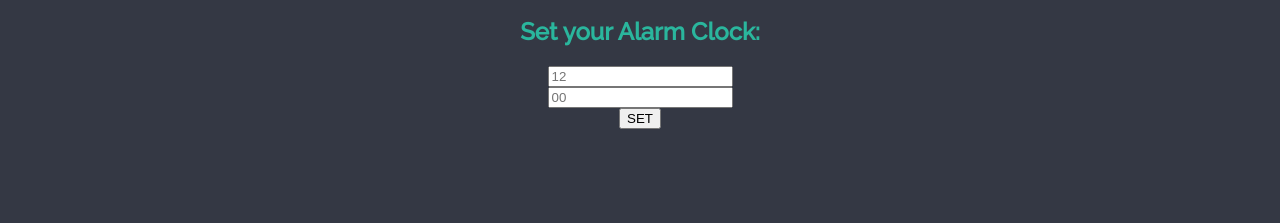
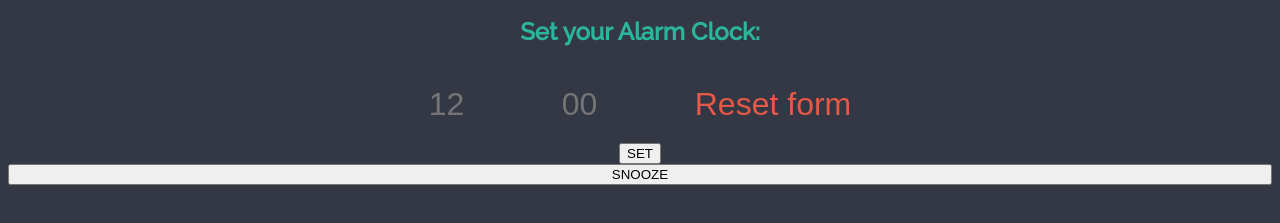
Before and after one commit to jenessawhite/alarm-clock-fun, a website: page index.html in a window 1280 px wide. Shown: the part 287-510 px from the top of the page. Drawn offline with nearby package versions, Linux system fonts and the light colour scheme; a web font is replaced by a local one.

Commit message:
some styling and playing with a snooze/pause function

```diff
--- a/index.html
+++ b/index.html
@@ -30,15 +30,16 @@
   <form id="alarm-form" class="form-inline">
     <div class="form-group">
       <label for="hour"></label>
-      <input id="hour" type="number" placeholder="12" class="form-control">
+      <input id="hour" type="number" min="1" max="24" placeholder="12" class="form-control">
+      <label for="minute"></label>
+      <input id="minute" type="number" min="0" max="59" placeholder="00" class="form-control">
+      <input type="button" onclick="clearForm()" value="Reset form">
     </div>
-    <div class="form-group">
-      <label for="minute"></label>
-      <input id="minute" type="number" placeholder="00" class="form-control">
-    </div>
-    <button class="btn btn-default" type="submit">SET</button>
+
+    <button class="btn" type="submit">SET</button>
   </form>
 
+  <button class="btn snooze" onclick="snoozeAlarm()">SNOOZE</button>
 
 </body>
 <script src="https://cdnjs.cloudflare.com/ajax/libs/moment.js/2.18.1/moment.min.js"></script>
--- a/src/index.js
+++ b/src/index.js
@@ -1,19 +1,22 @@
-
 function displayTime() {
-  $('.clock').text(moment().format('h:mm:ss a'));
+  $('.clock').text(moment().format('H:mm:ss a'));
   setTimeout(displayTime, 1000);
 }
 
-// $(document).ready(function() {
-//   //when page is loaded run displayTime
-//     displayTime();
-// });
-//
+function clearForm() {
+  document.getElementById("alarm-form").reset();
+}
+
 var sound = document.getElementById("sound");
 
 function playAlarm() {
   sound.play();
 }
+
+function snoozeAlarm() {
+  clearInterval(myVar);
+}
+
 
 $(document).ready(function(){
   //when page is loaded run displayTime
@@ -22,12 +25,13 @@ $(document).ready(function(){
 
   $('#alarm-form').submit(function(event){
     event.preventDefault();
+
     var hour = parseInt($('#hour').val());
     var minute = parseInt($('#minute').val());
     $(".alarm-set").text("Your alarm is set for " + hour + ":" + minute);
 
     function alarmTimer() {
-      var currentHour = parseInt(moment().format('h'));
+      var currentHour = parseInt(moment().format('H'));
       var currentMinute = parseInt(moment().format('mm'));
 
       if ((hour === currentHour) && (minute === currentMinute)) {
@@ -36,7 +40,7 @@ $(document).ready(function(){
         playAlarm();
       }
     }
-    setInterval(alarmTimer, 1000);
+    var myVar = setInterval(function(){ alarmTimer() }, 1000);
+    // setInterval(alarmTimer, 1000);
   });
-
 });
--- a/styles/index.css
+++ b/styles/index.css
@@ -36,6 +36,20 @@ a:hover, a:visited {
   align-self: flex-end;
 }
 
+.form-group {
+  display: flex;
+  justify-content: center;
+}
+
+input {
+  border: none;
+  background: none;
+  margin: 5px;
+  padding: 15px;
+  font-size: 2rem;
+  color: #E65848;
+}
+
 #button {
   width: 10em;
   margin: 0 auto;
```
